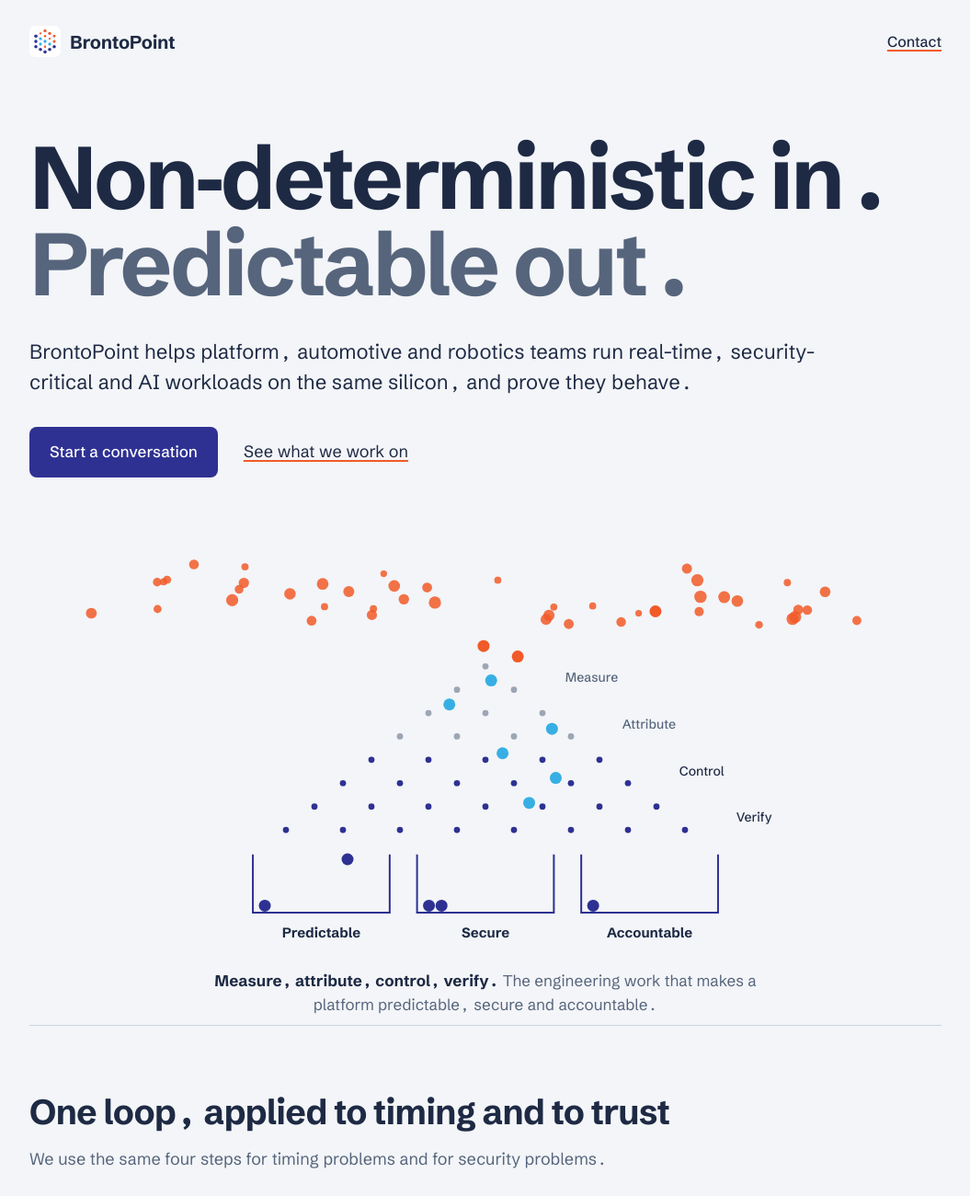
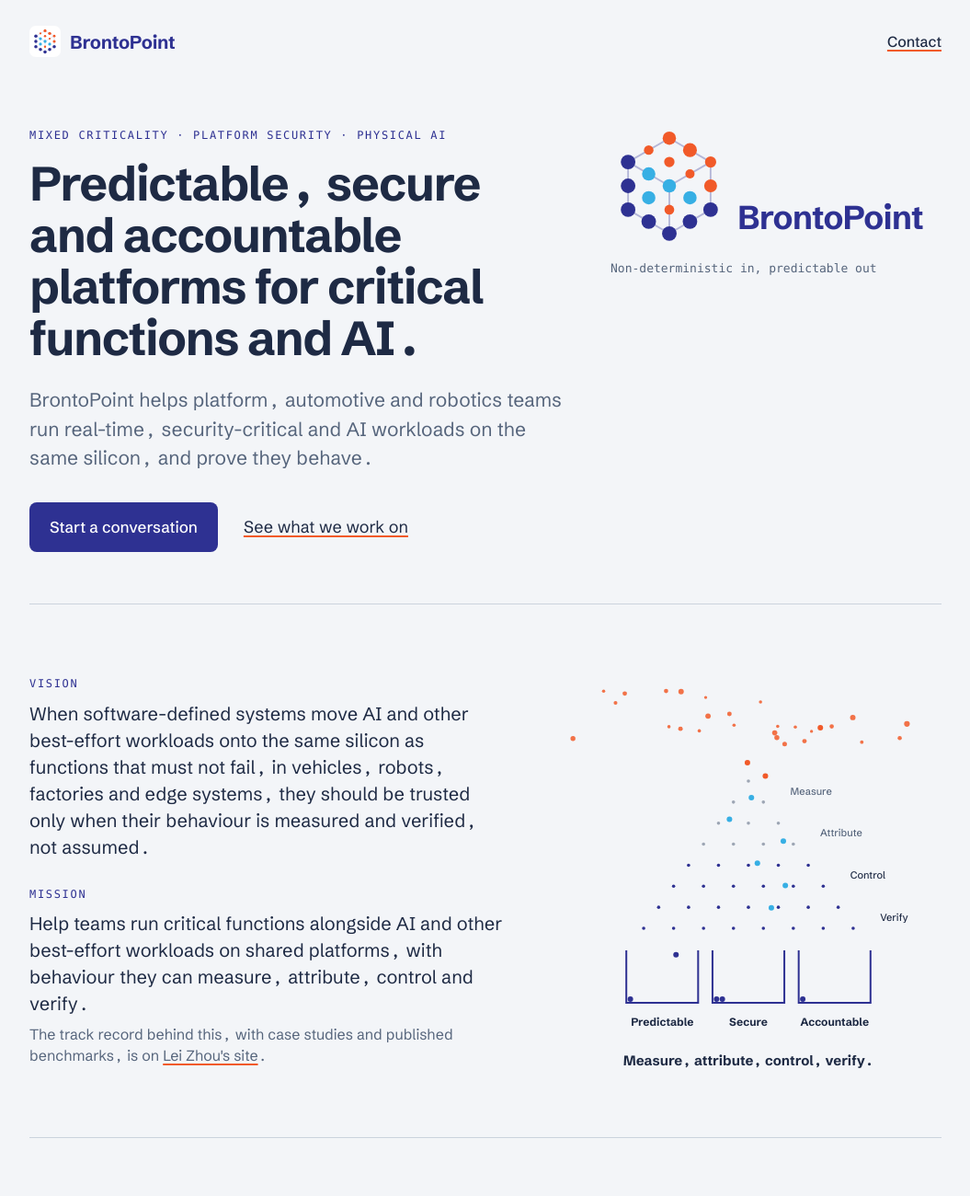
Before and after one commit to brontopoint/brontopoint.github.io, a plain HTML site: page index.html in a window 1280 px wide. Shown: the top 1300 px of the page at 92% size, without its empty margins (112-1167 px from the left). Drawn offline with Linux system fonts and the light colour scheme.

Commit message:
Restructure the hero and add vision and mission
Logo and wordmark form one lockup with the slogan beneath it. The Galton animation moves beside a new vision and mission section at about a third of its former size.

Signed-off-by: Lei Zhou <zlhk100@gmail.com>

```diff
--- a/index.html
+++ b/index.html
@@ -93,22 +93,15 @@ a:hover { color: var(--accent-text); }
 
 /* Header */
 .site-head { display: flex; justify-content: space-between; align-items: center; padding: 28px 0; }
-.wordmark { display: inline-flex; align-items: center; gap: 10px; font-weight: 700; font-size: 20px; letter-spacing: -0.01em; text-decoration: none; }
+.wordmark { display: inline-flex; align-items: center; gap: 10px; font-weight: 700; font-size: 20px; letter-spacing: -0.01em; text-decoration: none; color: var(--det); }
 .wordmark-mark { width: 34px; height: 34px; display: block; }
 .head-link { font-size: 16px; font-weight: 500; }
 
 /* Hero */
-.hero { padding: 56px 0 24px; }
-.hero h1 {
-  margin: 0;
-  font-weight: 700;
-  font-size: clamp(34px, 8.4vw, 96px);
-  line-height: 0.98;
-  letter-spacing: -0.035em;
-}
-.hero h1 .line { display: block; }
-.hero h1 .line + .line { color: var(--steel); }
-.lede { margin: 32px 0 0; font-size: clamp(19px, 2.2vw, 22px); line-height: 1.5; }
+.hero { padding: 48px 0 56px; display: grid; grid-template-columns: 1fr 360px; gap: 48px; align-items: start; }
+.label { display: block; font-family: ui-monospace, "SF Mono", Menlo, Consolas, monospace; font-size: 12px; letter-spacing: .14em; text-transform: uppercase; color: var(--accent-text); }
+.hero h1 { margin: 14px 0 0; font-weight: 700; font-size: clamp(32px, 4.6vw, 52px); line-height: 1.08; letter-spacing: -0.025em; }
+.lede { margin: 24px 0 0; font-size: clamp(18px, 2vw, 21px); line-height: 1.5; color: var(--steel); }
 .hero-actions { margin-top: 32px; display: flex; flex-wrap: wrap; gap: 16px 28px; align-items: center; }
 .btn {
   display: inline-block; background: var(--btn-bg); color: var(--btn-ink);
@@ -118,16 +111,28 @@ a:hover { color: var(--accent-text); }
 @media (prefers-color-scheme: dark) { :root:not([data-theme="light"]) .btn:hover { color: #141B2B; } }
 :root[data-theme="dark"] .btn:hover { color: #141B2B; }
 
-/* Diagram */
-.diagram { margin: 48px 0 8px; }
-.diagram canvas { display: block; width: 100%; aspect-ratio: 960 / 430; }
-.diagram-caption { margin: 18px auto 0; max-width: 60ch; text-align: center; font-size: 17px; color: var(--steel); }
-.diagram-caption strong { color: var(--ink); font-weight: 700; }
-@media (max-width: 640px) { .diagram canvas { aspect-ratio: 390 / 420; } }
+/* Brand lockup: the wordmark continues the tensor's navy base */
+.brand { margin: 0; }
+.lockup { display: flex; align-items: flex-end; gap: 10px; }
+.lockup img { width: 128px; height: 128px; display: block; flex: none; }
+.lockup .name { font-weight: 700; font-size: 36px; line-height: 1; letter-spacing: -0.02em; color: #2E3192; padding-bottom: 12px; }
+.signature { margin: 16px 0 0; font-family: ui-monospace, "SF Mono", Menlo, Consolas, monospace; font-size: 13px; color: var(--steel); }
+@media (prefers-color-scheme: dark) { :root:not([data-theme="light"]) .lockup { background: #fff; border-radius: 20px; padding: 14px 20px 14px 10px; } }
+:root[data-theme="dark"] .lockup { background: #fff; border-radius: 20px; padding: 14px 20px 14px 10px; }
+
+/* Purpose: why, mission, vision, with the mechanism animated beside it */
+.purpose { display: grid; grid-template-columns: 1fr 420px; gap: 56px; align-items: center; }
+.mv .label { margin-top: 28px; }
+.mv .label:first-child { margin-top: 0; }
+.mv p { margin: 8px 0 0; font-size: 20px; line-height: 1.45; }
+.mv p.small { font-size: 16px; color: var(--steel); }
+.diagram { margin: 0; }
+.diagram canvas { display: block; width: 100%; aspect-ratio: 420 / 400; }
+.diagram-caption { margin: 12px 0 0; text-align: center; font-size: 15px; font-weight: 700; }
 
 /* Sections */
 section { padding: 72px 0; border-top: 1px solid var(--rule); }
-.hero, .diagram-wrap { border-top: 0; }
+.hero { border-top: 0; }
 h2 { font-size: clamp(28px, 3.6vw, 38px); line-height: 1.15; letter-spacing: -0.02em; margin: 0 0 16px; font-weight: 700; }
 .section-intro { color: var(--steel); margin: 0 0 40px; }
 
@@ -174,7 +179,12 @@ footer p { margin: 0; }
 @media (max-width: 820px) {
   body { font-size: 17px; }
   .wrap { padding: 0 16px; }
-  .hero { padding-top: 32px; }
+  .hero { padding-top: 24px; grid-template-columns: 1fr; gap: 28px; }
+  .brand { order: -1; }
+  .lockup img { width: 84px; height: 84px; }
+  .lockup .name { font-size: 30px; padding-bottom: 8px; }
+  .purpose { grid-template-columns: 1fr; gap: 32px; }
+  .diagram { max-width: 380px; margin: 0 auto; }
   .pillars, .steps { grid-template-columns: 1fr; gap: 40px; }
   .loop li { grid-template-columns: 1fr; gap: 10px; }
   .loop .head { display: none; }
@@ -182,8 +192,6 @@ footer p { margin: 0; }
   .steps { gap: 16px; }
   .about-grid { grid-template-columns: 1fr; gap: 32px; }
   section { padding: 56px 0; }
-  .diagram { margin-top: 40px; }
-  .diagram-captions { font-size: 14px; }
 }
 </style>
 </head>
@@ -201,18 +209,32 @@ footer p { margin: 0; }
 <main>
   <div class="wrap">
     <section class="hero" aria-labelledby="hero-title">
-      <h1 id="hero-title"><span class="line">Non&#8209;deterministic in.</span><span class="line">Predictable out.</span></h1>
-      <p class="lede measure">BrontoPoint helps platform, automotive and robotics teams run real-time, security-critical and AI workloads on the same silicon, and prove they behave.</p>
-      <div class="hero-actions">
-        <a class="btn" href="mailto:contact@brontopoint.com?subject=Engineering%20advisory%20enquiry">Start a conversation</a>
-        <a href="#work">See what we work on</a>
+      <div>
+        <span class="label">Mixed criticality · Platform security · Physical AI</span>
+        <h1 id="hero-title">Predictable, secure and accountable platforms for critical functions and AI.</h1>
+        <p class="lede measure">BrontoPoint helps platform, automotive and robotics teams run real-time, security-critical and AI workloads on the same silicon, and prove they behave.</p>
+        <div class="hero-actions">
+          <a class="btn" href="mailto:contact@brontopoint.com?subject=Engineering%20advisory%20enquiry">Start a conversation</a>
+          <a href="#work">See what we work on</a>
+        </div>
       </div>
+      <figure class="brand" aria-label="BrontoPoint">
+        <div class="lockup"><img src="assets/brontopoint-logo.svg" alt="" width="128" height="128"><span class="name">BrontoPoint</span></div>
+        <figcaption class="signature">Non-deterministic in, predictable out</figcaption>
+      </figure>
     </section>
 
-    <div class="diagram-wrap">
+    <section class="purpose" aria-label="Vision and mission">
+      <div class="mv">
+        <span class="label">Vision</span>
+        <p>When software-defined systems move AI and other best-effort workloads onto the same silicon as functions that must not fail, in vehicles, robots, factories and edge systems, they should be trusted only when their behaviour is measured and verified, not assumed.</p>
+        <span class="label">Mission</span>
+        <p>Help teams run critical functions alongside AI and other best-effort workloads on shared platforms, with behaviour they can measure, attribute, control and verify.</p>
+        <p class="small">The track record behind this, with case studies and published benchmarks, is on <a href="https://zlhk100.github.io/">Lei Zhou's site</a>.</p>
+      </div>
       <figure class="diagram">
         <canvas id="galton" role="img" aria-label="Animated diagram in the style of a Galton board. Orange particles move at random at the top: bursty inference, interrupts, contention and attackers. One at a time they drop through a field of pegs labelled measure, attribute, control and verify, which is the engineering work. They settle in order into three bins labelled predictable, secure and accountable."></canvas>
-        <figcaption class="diagram-caption"><strong>Measure, attribute, control, verify.</strong> The engineering work that makes a platform predictable, secure and accountable.</figcaption>
+        <figcaption class="diagram-caption">Measure, attribute, control, verify.</figcaption>
       </figure>
       <script>
 (() => {
@@ -329,7 +351,7 @@ footer p { margin: 0; }
   window.matchMedia("(prefers-color-scheme: dark)").addEventListener("change", () => { if (reduce) draw(performance.now()); });
 })();
       </script>
-    </div>
+    </section>
 
     <section aria-labelledby="loop-title">
       <h2 id="loop-title">One loop, applied to timing and to trust</h2>
```
